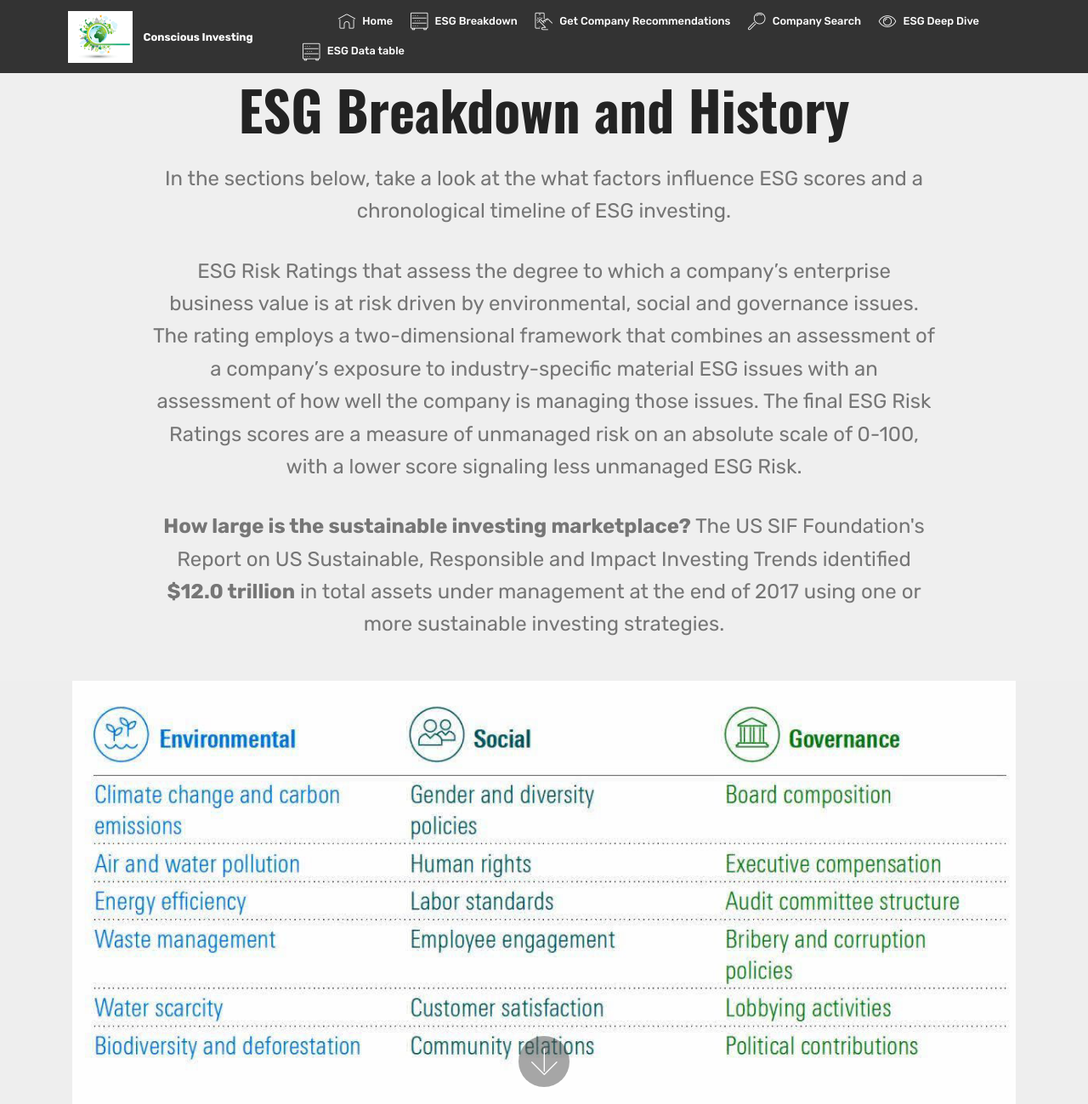
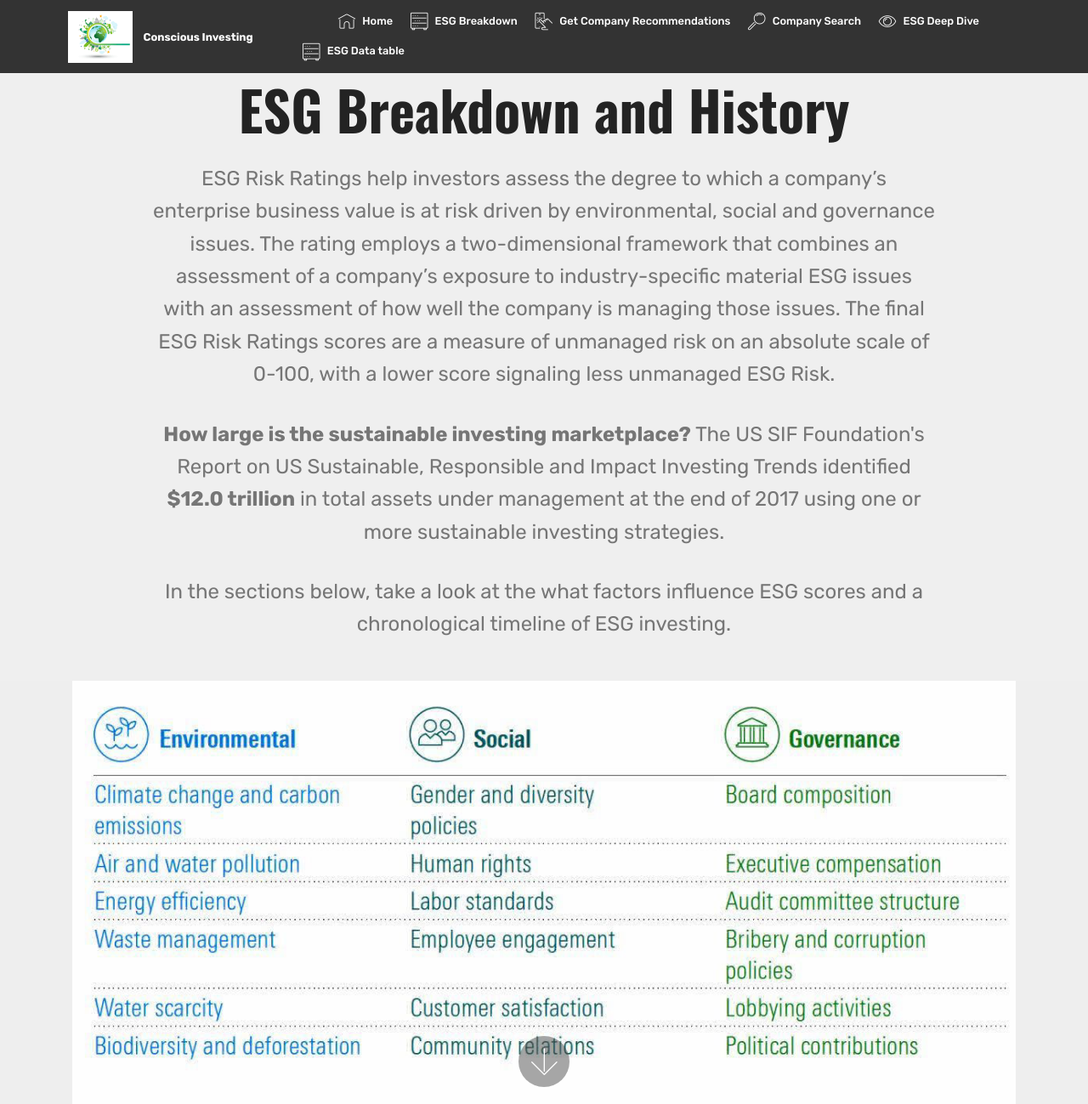
Before and after one commit to williamjones0706/Conscious_Investing, a Flask app: page /esg_breakdown in a window 1280 px wide. Shown: the top 1299 px of the page at 85% size. Run offline with Flask 2, Linux system fonts and the light colour scheme; some libraries are stand-ins or nearby versions; some web fonts are replaced.

Commit message:
updating index.html intro

```diff
--- a/ESG/templates/esg_breakdown.html
+++ b/ESG/templates/esg_breakdown.html
@@ -98,20 +98,24 @@
                 <div class="col-md-10 align-center">
                     <h1 class="mbr-section-title mbr-bold pb-3 mbr-fonts-style display-1">ESG Breakdown and History</h1>
 
-                    <p class="mbr-text pb-3 mbr-fonts-style display-5">In the sections below, take a look at the what factors influence ESG
-                        scores and a chronological timeline of ESG investing.</p>
-                        <p class="mbr-text pb-3 mbr-fonts-style display-5">ESG Risk Ratings that assess the degree to which a company’s enterprise
+
+                    <p class="mbr-text pb-3 mbr-fonts-style display-5">ESG Risk Ratings help investors assess the degree
+                        to which a company’s enterprise
                         business value is at risk driven by environmental, social and governance issues. The rating
                         employs a two-dimensional framework that combines an assessment of a company’s exposure to
                         industry-specific material ESG issues with an assessment of how well the company is managing
                         those issues. The final ESG Risk Ratings scores are a measure of unmanaged risk on an absolute
                         scale of 0-100, with a lower score signaling less unmanaged ESG Risk.</p>
-                        <p class="mbr-text pb-3 mbr-fonts-style display-5"><strong>How large is the sustainable investing marketplace?</strong>
+                    <p class="mbr-text pb-3 mbr-fonts-style display-5"><strong>How large is the sustainable investing
+                            marketplace?</strong>
 
-                            The US SIF Foundation's Report on US Sustainable, Responsible and Impact Investing Trends
-                            identified <strong>$12.0 trillion</strong> in total assets under management at the end of 2017
-                            using one or more
-                            sustainable investing strategies.</p>
+                        The US SIF Foundation's Report on US Sustainable, Responsible and Impact Investing Trends
+                        identified <strong>$12.0 trillion</strong> in total assets under management at the end of 2017
+                        using one or more
+                        sustainable investing strategies.</p>
+                    <p class="mbr-text pb-3 mbr-fonts-style display-5">In the sections below, take a look at the what
+                        factors influence ESG
+                        scores and a chronological timeline of ESG investing.</p>
 
                 </div>
             </div>
--- a/ESG/templates/index.html
+++ b/ESG/templates/index.html
@@ -101,7 +101,7 @@
                             necessary to grow their wealth in alignment with their values<em>. ESG risk scores provide a
                                 means to evaluate a company's future sustainability and commitment to invest in the
                                 world around them. Explore this application
-                                to learn more about ESG rankings and find companies that align with your
+                                to learn more about ESG rankings and get company recommendations that align with your
                                 values.&nbsp;</em></strong></p>
 
                 </div>
```
